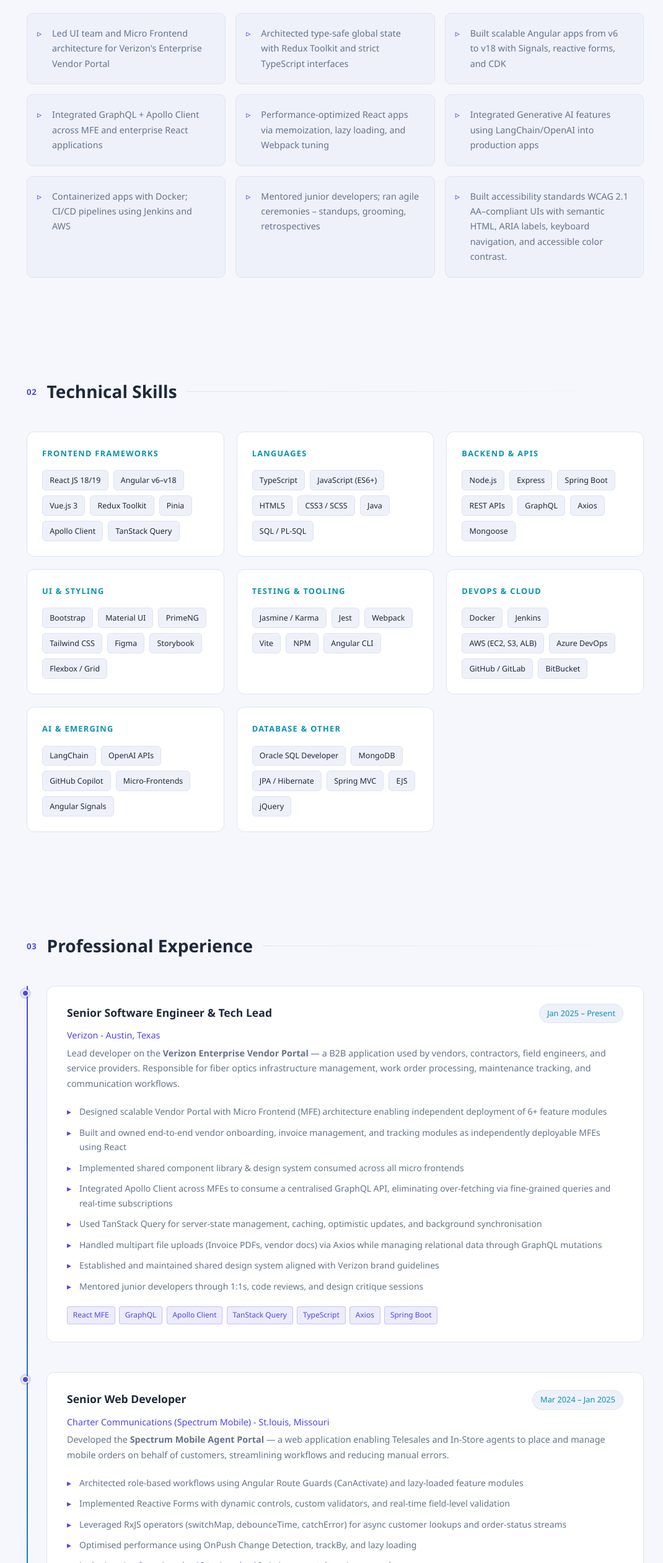
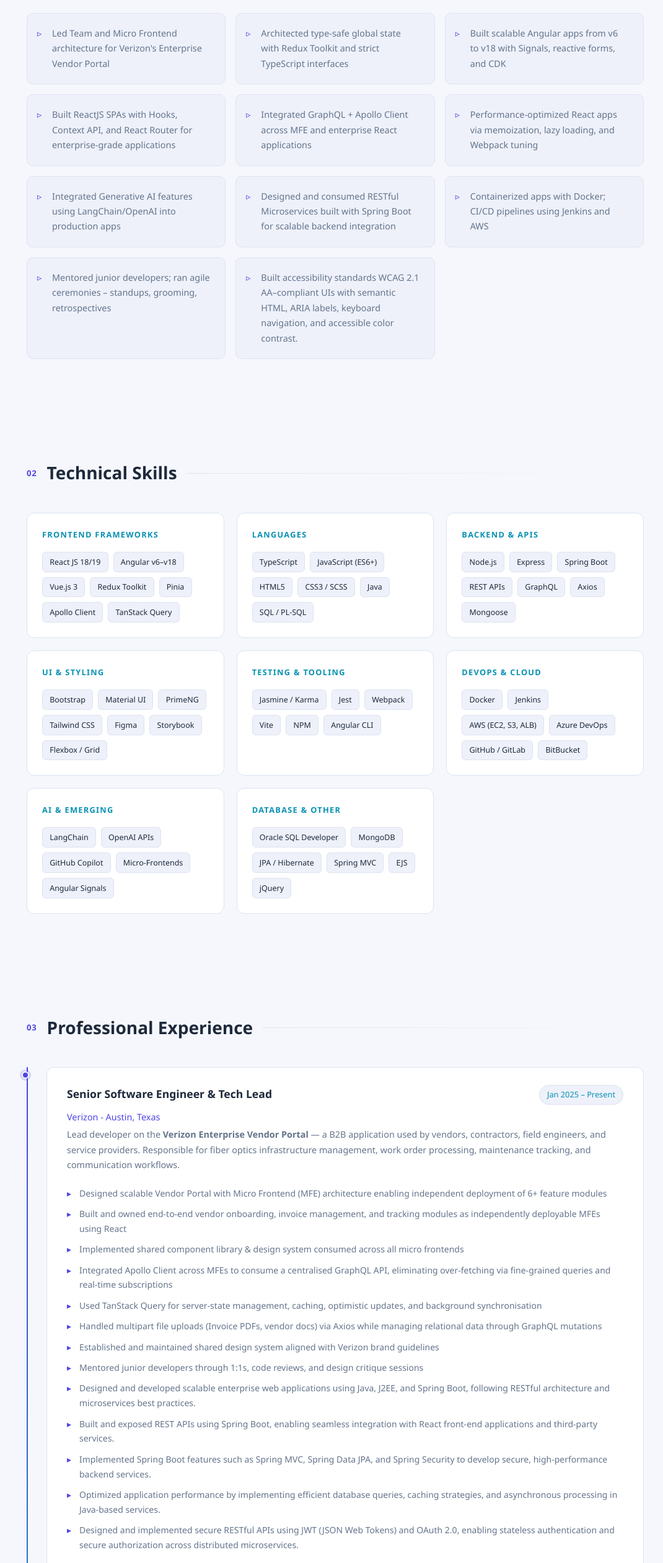
Before and after one commit to himavardhan/ProfileInfo, a plain HTML site: page index.html in a window 1280 px wide. Shown: the part 919-3440 px from the top of the page at 62% size, without its empty margins (99-1169 px from the left). Drawn offline with Linux system fonts and the light colour scheme.

Commit message:
Added changes to spring boot options

```diff
--- a/index.html
+++ b/index.html
@@ -326,12 +326,14 @@
   </div>
 
   <div class="highlights">
-    <div class="highlight-item">Led UI team and Micro Frontend architecture for Verizon's Enterprise Vendor Portal</div>
+    <div class="highlight-item">Led Team and Micro Frontend architecture for Verizon's Enterprise Vendor Portal</div>
     <div class="highlight-item">Architected type-safe global state with Redux Toolkit and strict TypeScript interfaces</div>
     <div class="highlight-item">Built scalable Angular apps from v6 to v18 with Signals, reactive forms, and CDK</div>
+    <div class="highlight-item">Built ReactJS SPAs with Hooks, Context API, and React Router for enterprise-grade applications</div>
     <div class="highlight-item">Integrated GraphQL + Apollo Client across MFE and enterprise React applications</div>
     <div class="highlight-item">Performance-optimized React apps via memoization, lazy loading, and Webpack tuning</div>
     <div class="highlight-item">Integrated Generative AI features using LangChain/OpenAI into production apps</div>
+    <div class="highlight-item">Designed and consumed RESTful Microservices built with Spring Boot for scalable backend integration</div>
     <div class="highlight-item">Containerized apps with Docker; CI/CD pipelines using Jenkins and AWS</div>
     <div class="highlight-item">Mentored junior developers; ran agile ceremonies – standups, grooming, retrospectives</div>
     <div class="highlight-item">Built accessibility standards WCAG 2.1 AA–compliant UIs with semantic HTML, ARIA labels, keyboard navigation, and accessible color contrast.</div>
@@ -478,6 +480,11 @@
           <li>Handled multipart file uploads (Invoice PDFs, vendor docs) via Axios while managing relational data through GraphQL mutations</li>
           <li>Established and maintained shared design system aligned with Verizon brand guidelines</li>
           <li>Mentored junior developers through 1:1s, code reviews, and design critique sessions</li>
+          <li>Designed and developed scalable enterprise web applications using Java, J2EE, and Spring Boot, following RESTful architecture and microservices best practices.</li>
+          <li>Built and exposed REST APIs using Spring Boot, enabling seamless integration with React front-end applications and third-party services.</li>
+          <li>Implemented Spring Boot features such as Spring MVC, Spring Data JPA, and Spring Security to develop secure, high-performance backend services.</li>
+          <li>Optimized application performance by implementing efficient database queries, caching strategies, and asynchronous processing in Java-based services.</li>
+          <li>Designed and implemented secure RESTful APIs using JWT (JSON Web Tokens) and OAuth 2.0, enabling stateless authentication and secure authorization across distributed microservices.</li>
         </ul>
         <div class="tl-skills">
           <span class="tl-skill-tag">React MFE</span>
```
